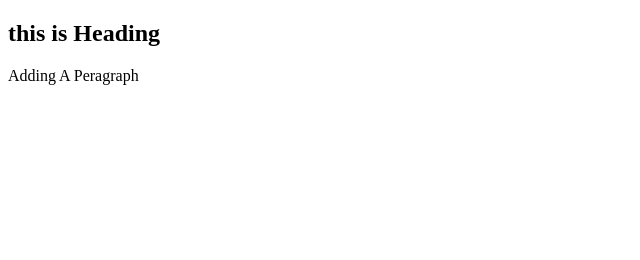
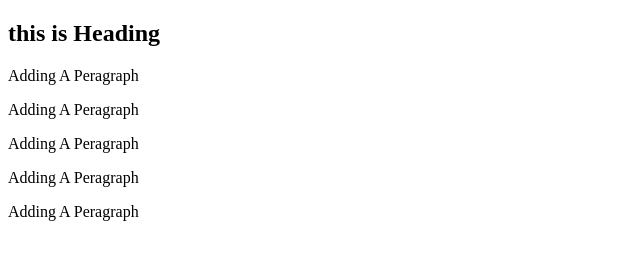
Before and after one commit to wazid7/git-test, a plain HTML site: page index.html in a window 1280 px wide. Shown: the whole page, without its empty margins (0-640 px from the left). Drawn offline with Linux system fonts and the light colour scheme.

Commit message:
added 4 line

```diff
--- a/index.html
+++ b/index.html
@@ -9,5 +9,9 @@
 <body>
     <h2>this is Heading </h2>
     <p>Adding A Peragraph</p>
+    <p>Adding A Peragraph</p>
+    <p>Adding A Peragraph</p>
+    <p>Adding A Peragraph</p>
+    <p>Adding A Peragraph</p>
 </body>
 </html>
```
